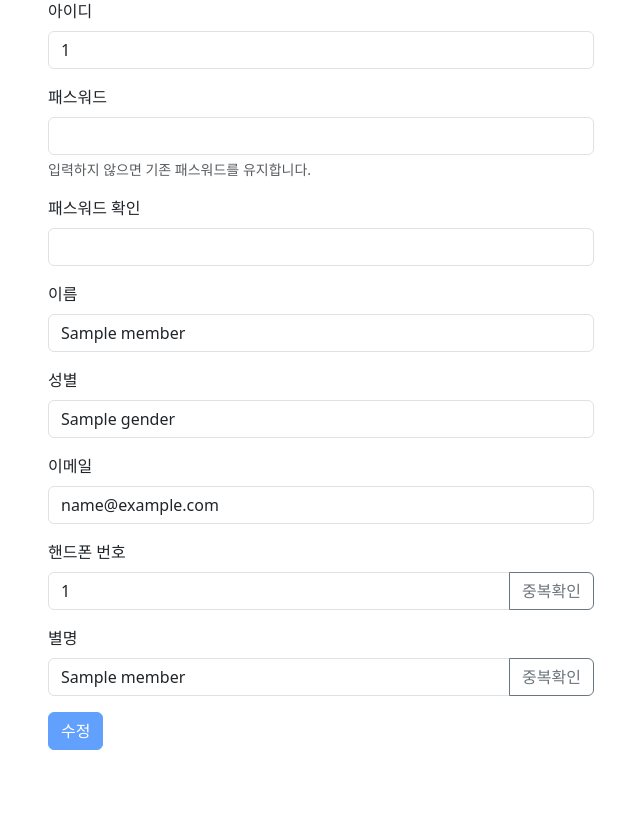
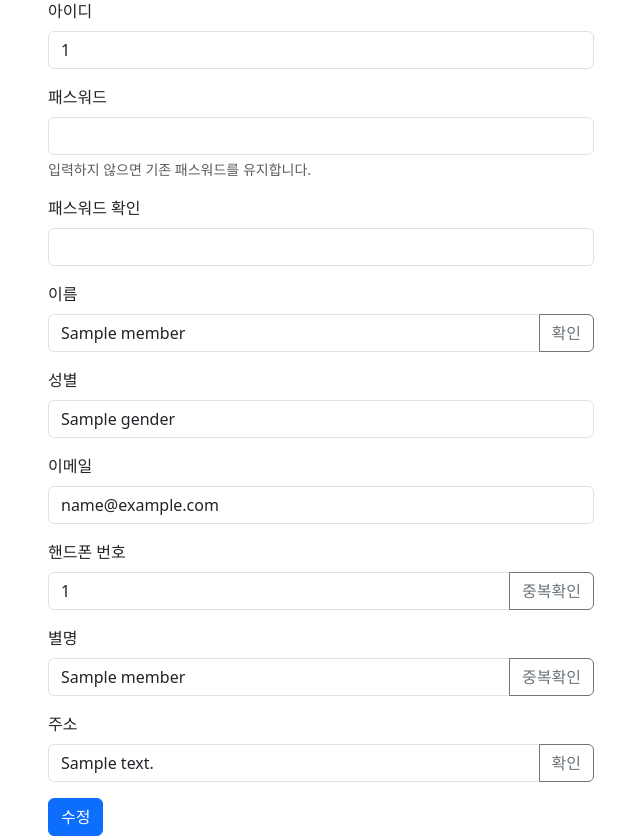
Before and after one commit to Dazzler112/firstProject, a Java web app: template src/main/webapp/WEB-INF/views/member/modify.jsp in a window 1280 px wide. Shown: the part 57-893 px from the top of the page, without its empty margins (319-959 px from the left). Before the commit the page ends 807 px from the top, so only its background shows below. Run offline with Tomcat 11, a stand-in JSP engine, Linux system fonts and the light colour scheme; the template is opened without the code that fills it: most values are stand-ins (such as "Sample title", 1, 10 or a date in 2020).

Commit message:
회원가입 및 회원정보 수정 시 정보 입력 후 가입 버튼 활성화 구현

```diff
--- a/src/main/java/com/example/demo/controller/MemberController.java
+++ b/src/main/java/com/example/demo/controller/MemberController.java
@@ -92,8 +92,8 @@ public class MemberController {
 	}
 
 	@PostMapping("modify")
-	public String modifyProcess(Member member, RedirectAttributes rttr) {
-		boolean ok = service.modifyAccount(member);
+	public String modifyProcess(Member member, RedirectAttributes rttr, String oldPassword) {
+		boolean ok = service.modifyAccount(member, oldPassword);
 		if(ok) {
 			return "redirect:/member/info?id=" + member.getId();
 		}
--- a/src/main/java/com/example/demo/domain/Member.java
+++ b/src/main/java/com/example/demo/domain/Member.java
@@ -13,4 +13,5 @@ public class Member {
 	private String gender;
 	private String phoneNum;
 	private String email;
+
 }
--- a/src/main/java/com/example/demo/mapper/MemberMapper.java
+++ b/src/main/java/com/example/demo/mapper/MemberMapper.java
@@ -46,7 +46,7 @@ public interface MemberMapper {
 			DELETE FROM Member
 			WHERE id = #{id}
 			""")
-	Integer remove(String id);
+	Integer deleteById(String id);
 
 	@Update("""
 			<script>
@@ -56,8 +56,10 @@ public interface MemberMapper {
 			 		password = #{password},
 			 	</if>
 
+			 	name = #{name},
 				phoneNum = #{phoneNum},
-				nickName = #{nickName}
+				nickName = #{nickName},
+				address = #{address}
 			WHERE id = #{id}
 			</script>
 			""")
--- a/src/main/webapp/WEB-INF/views/member/modify.jsp
+++ b/src/main/webapp/WEB-INF/views/member/modify.jsp
@@ -41,7 +41,13 @@
 
 					<div class="mb-3">
 						<label class="form-label" for="inputName"> 이름 </label>
-						<input id="inputName" class="form-control" type="text" name="name" value="${member.name }" readonly />
+						<div class="input-group">
+							<input id="inputName" class="form-control" type="text" name="name" value="${member.name }" />
+							<button class="btn btn-outline-secondary" type="button" id="checkNameBtn">확인</button>
+						</div>
+						<div class="d-none form-text text-primary" id="availableNameMessage">
+							<i class="fa-solid fa-check"></i> 이름이 확인되었습니다.
+						</div>
 					</div>
 
 					<div class="mb-3">
@@ -55,7 +61,6 @@
 							<input id="inputEmail" class="form-control" type="email" name="email" value="${member.email }" readonly />
 						</div>
 					</div>
-
 
 					<div class="mb-3">
 						<label class="form-label" for="inputPhoneNum"> 핸드폰 번호 </label>
@@ -86,7 +91,19 @@
 						</div>
 					</div>
 
-					<button disabled id="modifyButton" type="button" data-bs-toggle="modal" data-bs-target="#confirmModal" class="btn btn-primary">수정</button>
+					<div class="mb-3">
+						<label class="form-label" for="inputName"> 주소 </label>
+						<div class="input-group">
+							<input id="inputAddress" class="form-control" type="text" name="address" value="${member.address }" />
+							<button class="btn btn-outline-secondary" type="button" id="checkAddressBtn">확인</button>
+						</div>
+						<div class="d-none form-text text-primary" id="availableAddressMessage">
+							<i class="fa-solid fa-check"></i> 주소가 확인되었습니다.
+						</div>
+					</div>
+
+
+					<button id="modifyButton" type="button" data-bs-toggle="modal" data-bs-target="#confirmModal" class="btn btn-primary">수정</button>
 				</form>
 
 			</div>
--- a/src/main/webapp/js/member/modify.js
+++ b/src/main/webapp/js/member/modify.js
@@ -1,26 +1,38 @@
 let checkNickName = true;
 let checkPhoneNum = true;
 let checkPassword = true;
+let checkName = true;
+let checkAddress = true;
 
 function enableSubmit() {
-	if (checkPhoneNum && checkNickName && checkPassword) {
+	if (checkName && checkPhoneNum && checkNickName && checkPassword && checkAddress) {
 		$("#modifyButton").removeAttr("disabled");
 	} else {
 		$("#modifyButton").attr("disabled", "");
 	}
 }
 
-$("#inputPhoneNum").keyup(function(){
+$("#inputName").keyup(function() {
+	checkName = false;
+	enableSubmit();
+})
+
+$("#inputPhoneNum").keyup(function() {
 	checkPhoneNum = false;
 	$("#availablePhoneNumMessage").addClass("d-none");
 	$("#notAvailablePhoneNumMessage").addClass("d-none");
 	enableSubmit();
 })
 
-$("#inputNickName").keyup(function(){
+$("#inputNickName").keyup(function() {
 	checkNickName = false;
 	$("#availableNickNameMessage").addClass("d-none");
 	$("#notAvailableNickNameMessage").addClass("d-none");
+	enableSubmit();
+})
+
+$("#inputAddress").keyup(function() {
+	checkAddress = false;
 	enableSubmit();
 })
 
@@ -43,6 +55,12 @@ $("#inputPassword, #inputPasswordCheck").keyup(function() {
 	enableSubmit();
 });
 
+// 이름 확인 버튼 클릭 시
+$("#checkNameBtn").click(function() {
+	$("#availableNameMessage").removeClass("d-none");
+	checkName = true;
+	enableSubmit();
+});
 
 // 핸드폰 번호 중복확인 버튼 클릭 시
 $("#checkPhoneNumBtn").click(function() {
@@ -93,3 +111,10 @@ $("#checkNickNameBtn").click(function() {
 		complete: enableSubmit
 	});
 });
+
+// 주소 확인 버튼 클릭 시
+$("#checkAddressBtn").click(function() {
+	$("#availableAddressMessage").removeClass("d-none");
+	checkAddress = true;
+	enableSubmit();
+});
```
Also changed, not shown: src/main/java/com/example/demo/service/MemberService.java (+13 -6 lines), src/main/webapp/WEB-INF/views/member/list.jsp (+8 -9 lines).
